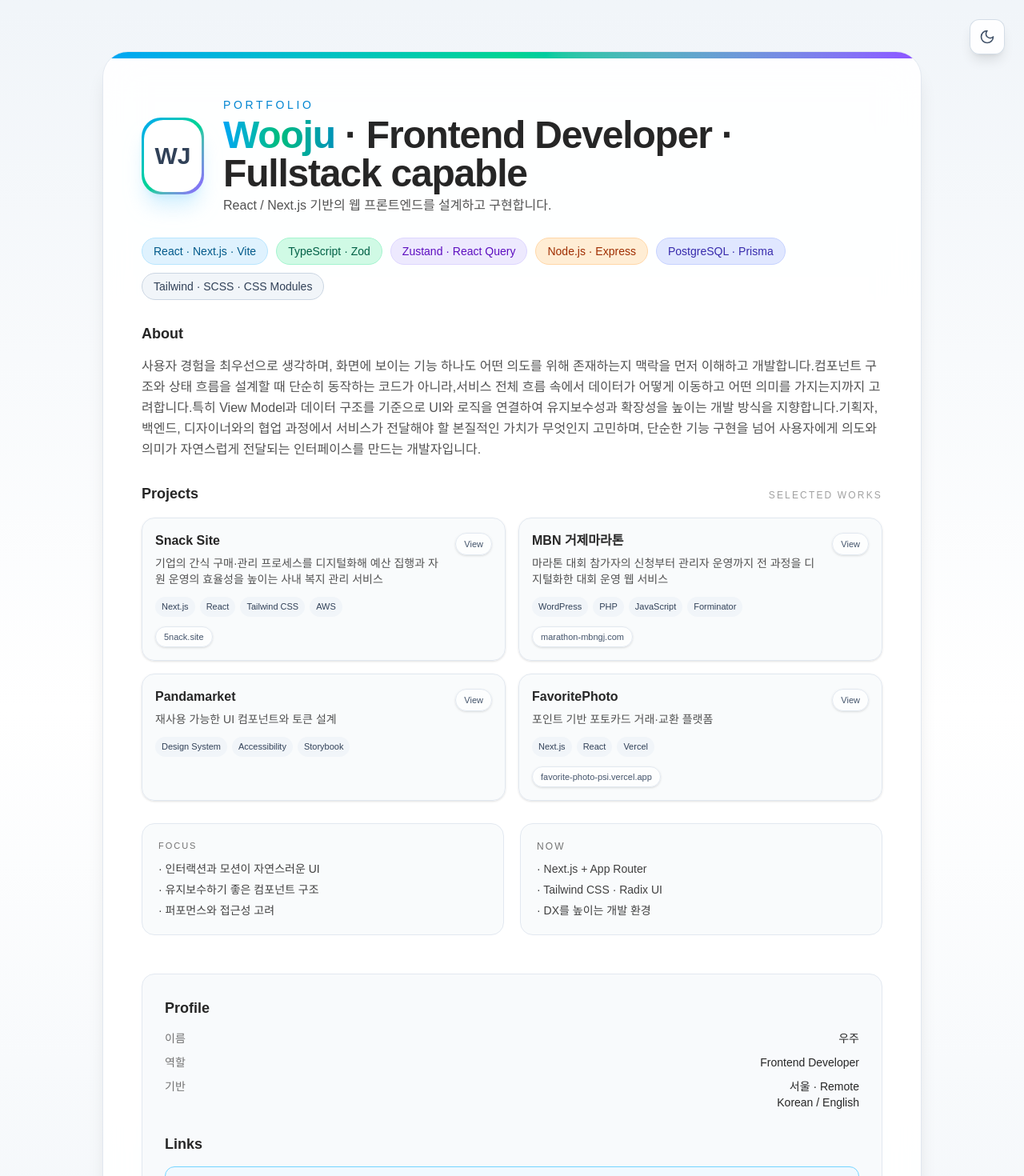
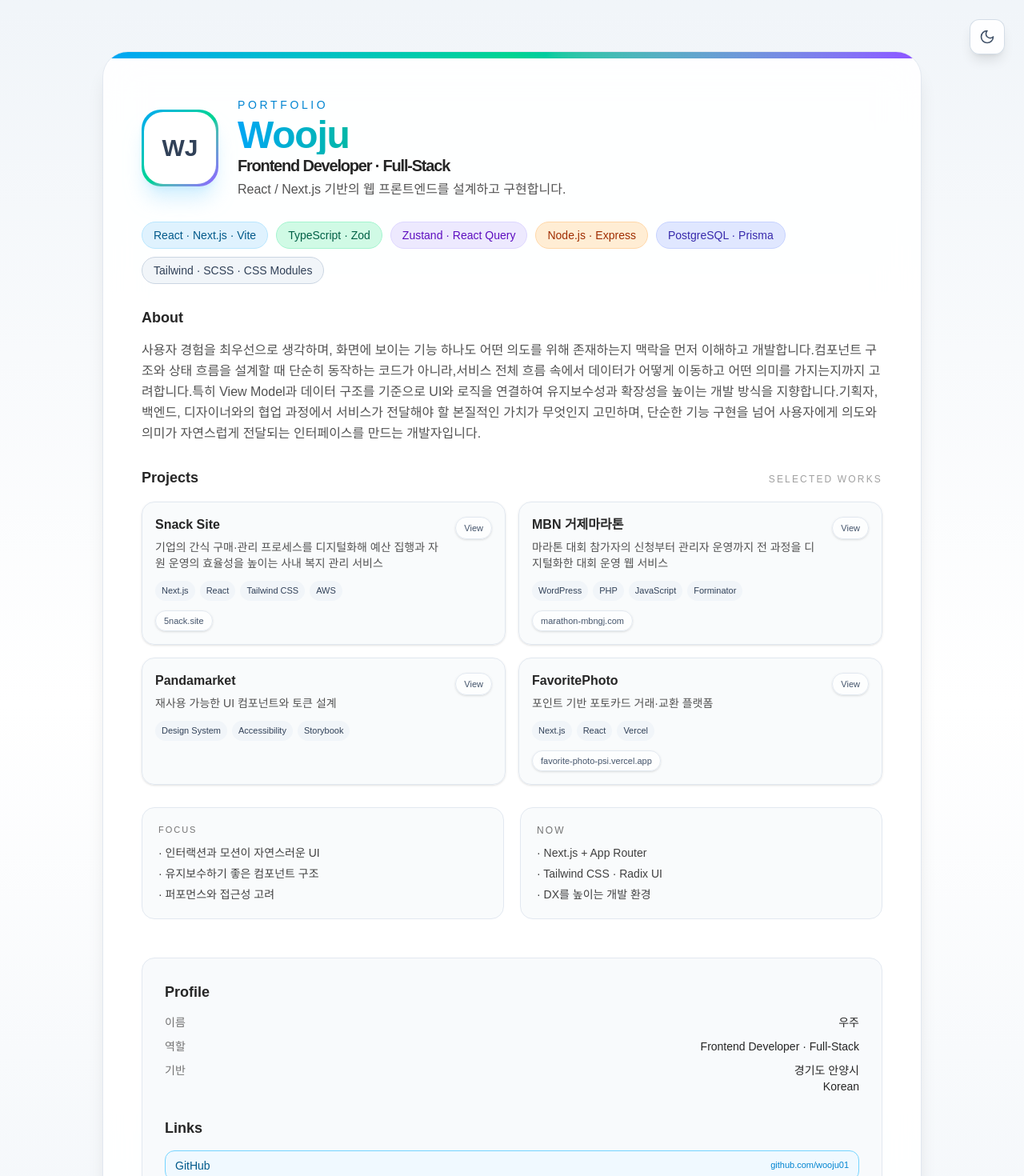
Before and after one commit to wooju01/profile_page, a Next.js app: page / in a window 1280 px wide. Shown: the top 1470 px of the page at 80% size. Built offline with nearby package versions, Linux system fonts and the light colour scheme.

Commit message:
feat: 프로필  메인 Aside 추가

```diff
--- a/components/ProfileAside.tsx
+++ b/components/ProfileAside.tsx
@@ -10,14 +10,14 @@ export function ProfileAside() {
           </div>
           <div className="flex items-start justify-between gap-4">
             <dt className="text-neutral-500 dark:text-neutral-400">역할</dt>
-            <dd className="font-medium text-neutral-800 dark:text-neutral-100">Frontend Developer</dd>
+            <dd className="font-medium text-neutral-800 dark:text-neutral-100">Frontend Developer · Full-Stack</dd>
           </div>
           <div className="flex items-start justify-between gap-4">
             <dt className="text-neutral-500 dark:text-neutral-400">기반</dt>
             <dd className="text-right text-neutral-800 dark:text-neutral-100">
-              서울 · Remote
+              경기도 안양시
               <br />
-              Korean / English
+              Korean
             </dd>
           </div>
         </dl>
--- a/components/ProfileMain.tsx
+++ b/components/ProfileMain.tsx
@@ -14,12 +14,12 @@ export function ProfileMain() {
             PORTFOLIO
           </p>
           <h1 className="text-3xl md:text-4xl lg:text-5xl font-semibold tracking-tight">
-            <span className="bg-gradient-to-r from-sky-500 via-emerald-500 to-cyan-600 bg-clip-text text-transparent dark:from-sky-300 dark:via-emerald-300 dark:to-cyan-300">
+            <span className="block bg-gradient-to-r from-sky-500 via-emerald-500 to-cyan-600 bg-clip-text text-transparent dark:from-sky-300 dark:via-emerald-300 dark:to-cyan-300">
               Wooju
             </span>
-            <span className="text-neutral-800 dark:text-neutral-100">
-              {" "}
-              · Frontend Developer · Fullstack capable
+
+            <span className="block text-lg md:text-xl text-neutral-800 dark:text-neutral-100">
+            Frontend Developer · Full-Stack
             </span>
           </h1>
           <p className="text-sm md:text-base text-neutral-600 dark:text-neutral-400">
@@ -59,7 +59,15 @@ export function ProfileMain() {
           About
         </h2>
         <p className="text-sm md:text-base leading-relaxed text-neutral-600 dark:text-neutral-300">
-        사용자 경험을 최우선으로 생각하며, 화면에 보이는 기능 하나도 어떤 의도를 위해 존재하는지 맥락을 먼저 이해하고 개발합니다.컴포넌트 구조와 상태 흐름을 설계할 때 단순히 동작하는 코드가 아니라,서비스 전체 흐름 속에서 데이터가 어떻게 이동하고 어떤 의미를 가지는지까지 고려합니다.특히 View Model과 데이터 구조를 기준으로 UI와 로직을 연결하여 유지보수성과 확장성을 높이는 개발 방식을 지향합니다.기획자, 백엔드, 디자이너와의 협업 과정에서 서비스가 전달해야 할 본질적인 가치가 무엇인지 고민하며, 단순한 기능 구현을 넘어 사용자에게 의도와 의미가 자연스럽게 전달되는 인터페이스를 만드는 개발자입니다.
+          사용자 경험을 최우선으로 생각하며, 화면에 보이는 기능 하나도 어떤
+          의도를 위해 존재하는지 맥락을 먼저 이해하고 개발합니다.컴포넌트 구조와
+          상태 흐름을 설계할 때 단순히 동작하는 코드가 아니라,서비스 전체 흐름
+          속에서 데이터가 어떻게 이동하고 어떤 의미를 가지는지까지
+          고려합니다.특히 View Model과 데이터 구조를 기준으로 UI와 로직을
+          연결하여 유지보수성과 확장성을 높이는 개발 방식을 지향합니다.기획자,
+          백엔드, 디자이너와의 협업 과정에서 서비스가 전달해야 할 본질적인
+          가치가 무엇인지 고민하며, 단순한 기능 구현을 넘어 사용자에게 의도와
+          의미가 자연스럽게 전달되는 인터페이스를 만드는 개발자입니다.
         </p>
       </div>
 
```
